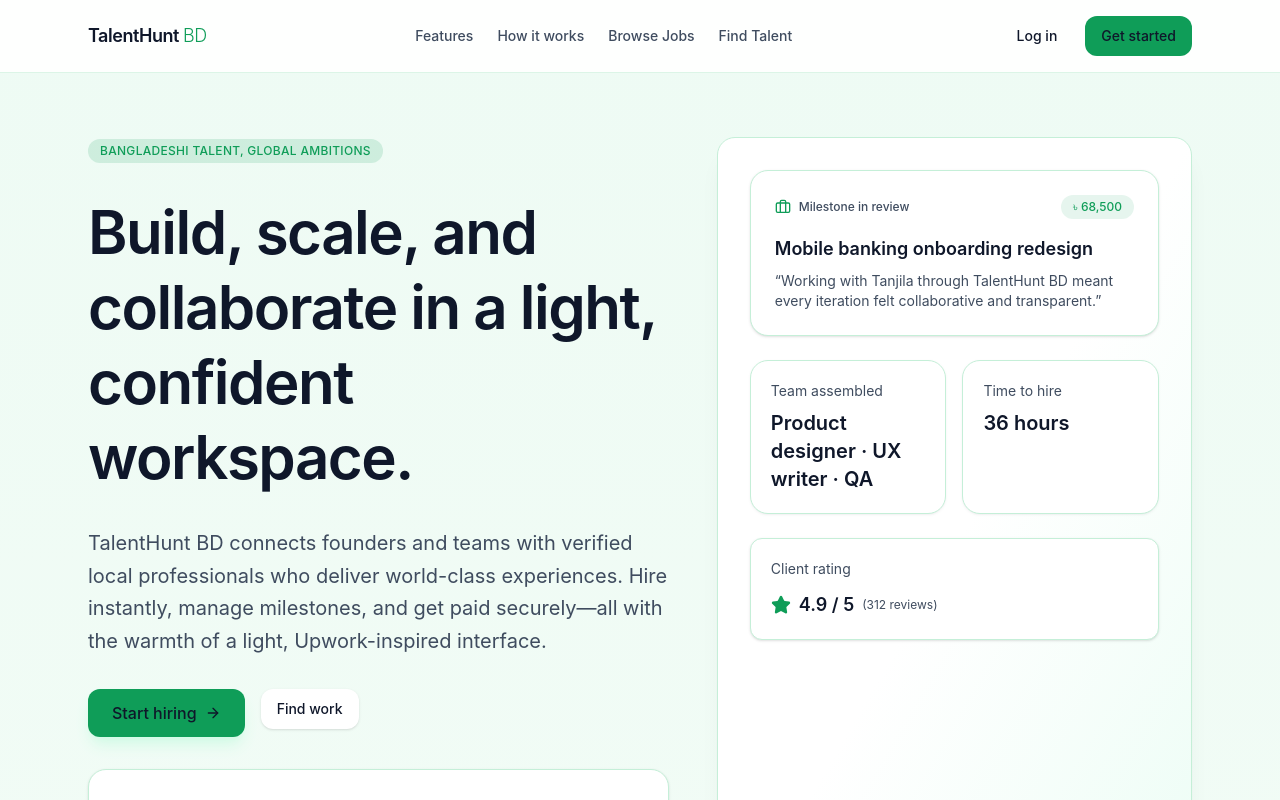
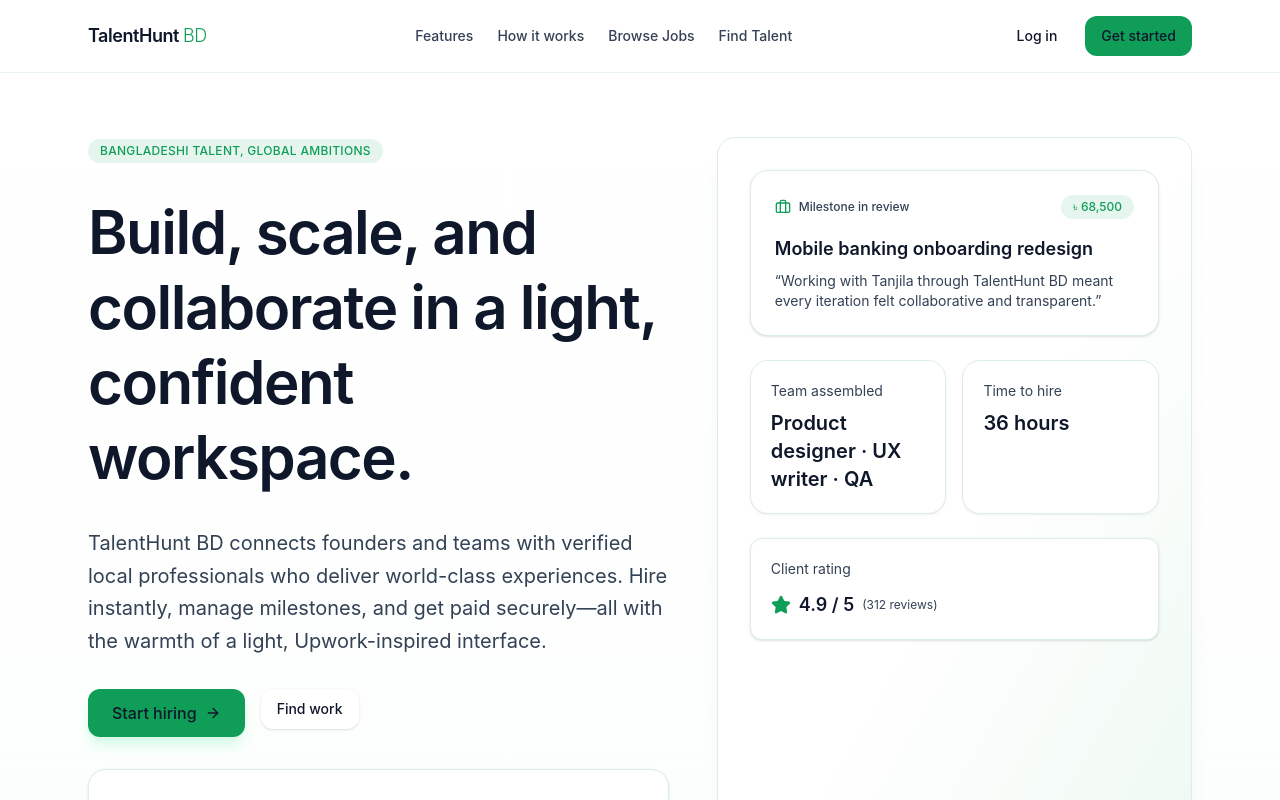
Before and after one commit to rahmatullahboss/Talent-hunt, a Next.js app in the folder web/: page / in a window 1280 px wide. Shown: the top 800 px of the page. Built offline with nearby package versions, Linux system fonts and the light colour scheme; no server answers.

Commit message:
Brighten light theme palette

```diff
--- a/web/src/app/globals.css
+++ b/web/src/app/globals.css
@@ -1,13 +1,13 @@
 @import "tailwindcss";
 
 :root {
-  --background: #eefbf4;
+  --background: #ffffff;
   --foreground: #0f172a;
   --card: #ffffff;
-  --card-border: #c5efd8;
-  --muted: #3f4c5f;
+  --card-border: #dcefe4;
+  --muted: #334155;
   --accent: #0f9d58;
-  --accent-foreground: #f6fef9;
+  --accent-foreground: #f1fff6;
   --font-geist-sans: "Inter", system-ui, -apple-system, BlinkMacSystemFont, "Segoe UI", sans-serif;
   --font-geist-mono: "JetBrains Mono", SFMono-Regular, Menlo, Monaco, Consolas, "Liberation Mono", "Courier New", monospace;
 }
@@ -29,11 +29,11 @@
 
 @media (prefers-color-scheme: dark) {
   :root {
-    --background: #04110a;
-    --foreground: #e6f6ee;
+    --background: #03120a;
+    --foreground: #dff7eb;
     --card: #0d1f16;
-    --card-border: rgba(15, 157, 88, 0.4);
-    --muted: #a9b3bd;
+    --card-border: rgba(52, 211, 153, 0.45);
+    --muted: #d1d5db;
     --accent: #34d399;
     --accent-foreground: #042612;
   }
--- a/web/src/app/page.tsx
+++ b/web/src/app/page.tsx
@@ -117,12 +117,12 @@ const trustedBy = ["Pathao", "ShopUp", "bKash", "iFarmer", "Shikho", "TallyKhata
 
 export default function Home() {
   return (
-    <div className="min-h-screen bg-gradient-to-b from-[#eefbf4] via-[#f6fdf8] to-white">
+    <div className="min-h-screen bg-gradient-to-b from-white via-[#f7fdf9] to-white">
       <SiteHeader />
       <main className="relative mx-auto flex w-full max-w-6xl flex-col gap-24 px-6 pb-32 pt-16">
         <section className="grid gap-12 lg:grid-cols-[1.1fr_0.9fr]">
           <div className="space-y-8">
-            <Badge className="w-fit bg-accent/15 text-accent">Bangladeshi talent, global ambitions</Badge>
+            <Badge className="w-fit bg-accent/10 text-accent">Bangladeshi talent, global ambitions</Badge>
             <h1 className="text-4xl font-semibold leading-tight tracking-tight text-foreground md:text-6xl">
               Build, scale, and collaborate in a light, confident workspace.
             </h1>
@@ -149,7 +149,7 @@ export default function Home() {
               ))}
             </div>
           </div>
-          <Card className="border border-card-border bg-gradient-to-br from-white via-white to-emerald-50 p-8 shadow-xl">
+          <Card className="border border-card-border bg-gradient-to-br from-white via-white to-[#ecf8f1] p-8 shadow-xl">
             <div className="space-y-6">
               <div className="rounded-[var(--radius-lg)] border border-card-border bg-white p-6 shadow-sm">
                 <div className="flex items-center justify-between text-xs font-medium text-muted">
@@ -247,7 +247,7 @@ export default function Home() {
                 ))}
               </div>
             </div>
-            <Card className="space-y-4 border border-card-border bg-emerald-50/80 p-6">
+            <Card className="space-y-4 border border-card-border bg-emerald-50/60 p-6">
               <h3 className="text-xl font-semibold text-foreground">Concierge onboarding</h3>
               <p className="text-sm text-muted">
                 Share your job post or portfolio and our success team sets up your workspace, recommends milestones, and invites the right collaborators.
@@ -287,7 +287,7 @@ export default function Home() {
           ))}
         </section>
 
-        <section className="space-y-6 rounded-[var(--radius-lg)] border border-card-border bg-gradient-to-br from-emerald-500/15 via-white to-emerald-50 p-10 text-center shadow-xl">
+        <section className="space-y-6 rounded-[var(--radius-lg)] border border-card-border bg-gradient-to-br from-emerald-500/10 via-white to-[#eefcf5] p-10 text-center shadow-xl">
           <h2 className="text-3xl font-semibold md:text-4xl text-foreground">
             Ready to experience the lightest talent marketplace in Bangladesh?
           </h2>
```
